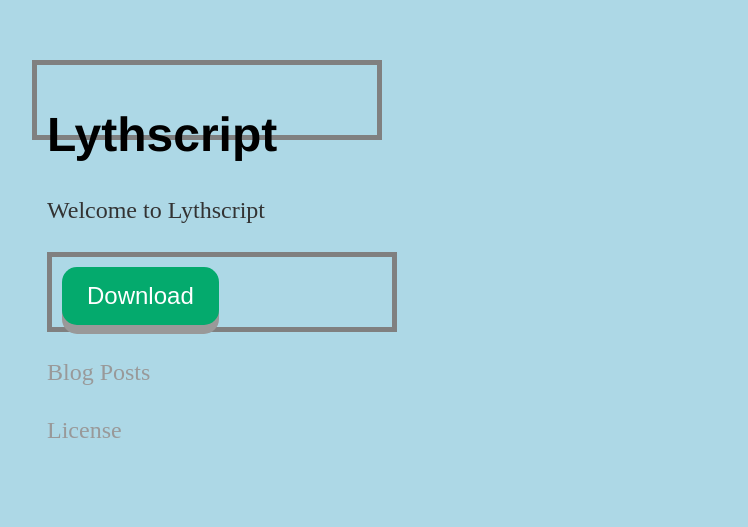
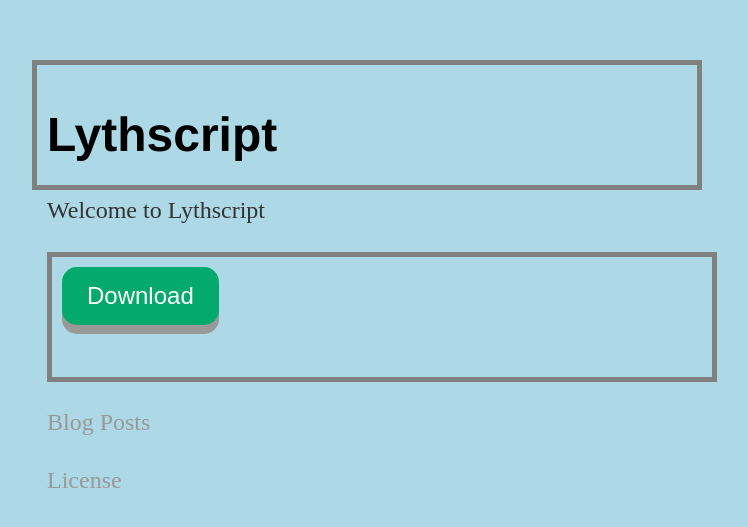
Before and after one commit to lythscript/lythscript.github.io, a Jekyll site: the page built from index.html, in a window 1280 px wide. Shown: the top 527 px of the page, without its empty margins (160-908 px from the left). Built offline with Jekyll 4.4.1, drawn with Linux system fonts in a browser that asks for light colours.

Commit message:
Update main.css

```diff
--- a/css/main.css
+++ b/css/main.css
@@ -1,6 +1,6 @@
 div {
-  width: 320px;
-  height: 50px;
+  width: 640px;
+  height: 100px;
   padding: 10px;
   border: 5px solid gray;
   margin: 0;
```
